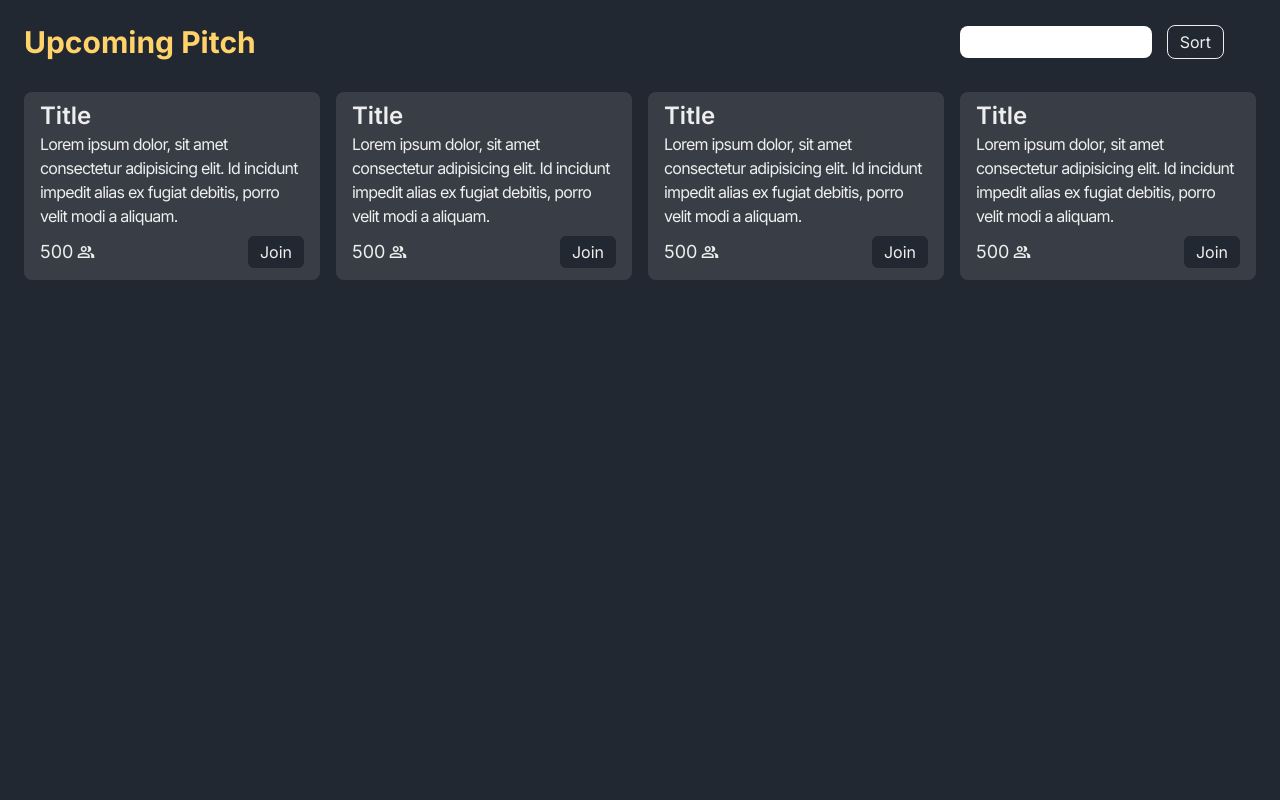
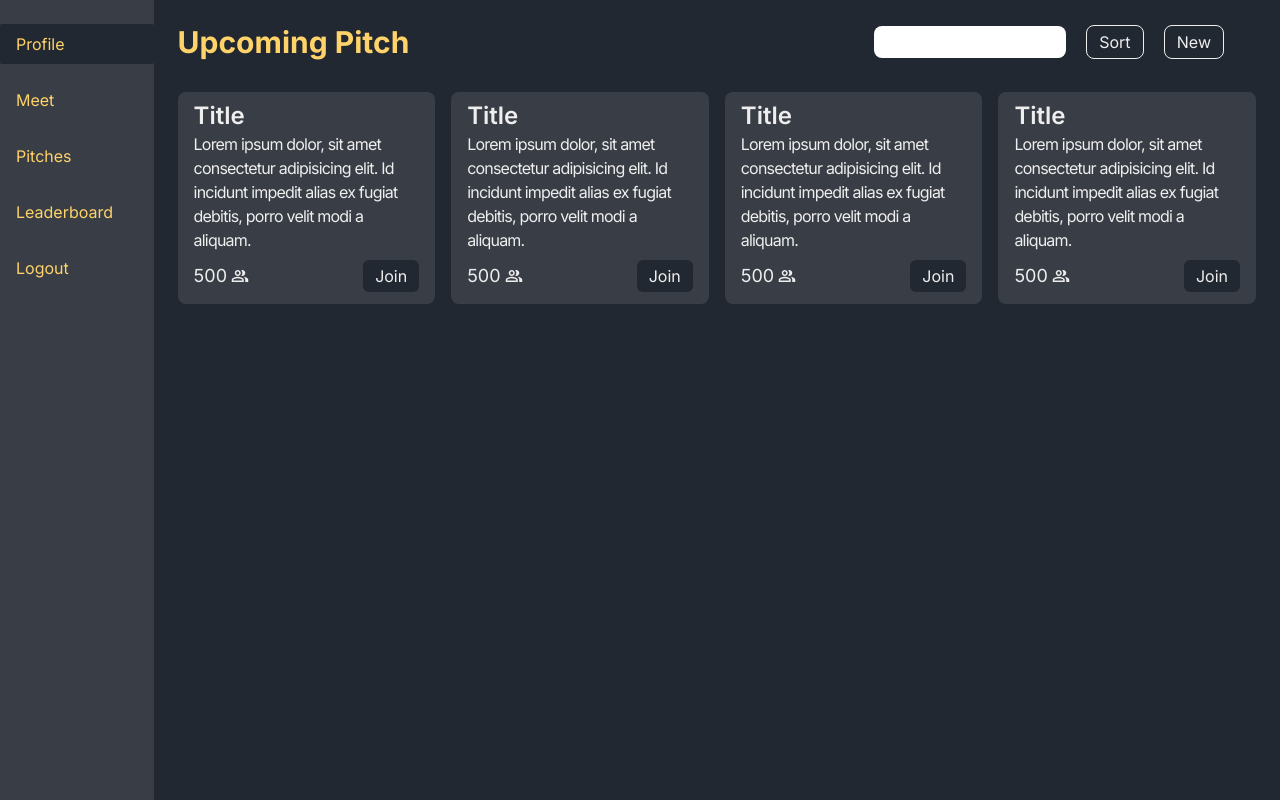
Before and after one commit to Hello-Utkarsh/ConvoBuddy, a Next.js app: page /pitches in a window 1280 px wide. Built offline with nearby package versions, Linux system fonts and the light colour scheme; no server answers.

Commit message:
changed file structure and added form for new pitch

```diff
--- a/app/dashboard/page.tsx
+++ b/app/(main)/dashboard/page.tsx
@@ -1,9 +1,9 @@
 'use client'
 import React from 'react'
-import Sidebar from '../components/Sidebar'
-import WordOfTheDay from '../components/WordOfTheDay'
-import Pitches from '../components/Pitches'
-import NoteCard from '../components/NoteCard'
+import Sidebar from '../../components/Sidebar'
+import WordOfTheDay from '../../components/WordOfTheDay'
+import Pitches from '../../components/Pitches'
+import NoteCard from '../../components/NoteCard'
 import { Doughnut } from 'react-chartjs-2'
 import { ArcElement, Chart } from 'chart.js'
 
@@ -18,16 +18,15 @@ const Page = () => {
   ]
 
   return (
-    <div className='flex'>
-      <Sidebar />
-      <div className='w-[63%] divide-y-4 divide-[#393E46] h-[100vh] overflow-y-auto'>
-        <div className='w-full py-8 px-4 flex items-center justify-around'>
+    <div className='flex ml-[12%]'>
+      <div className='divide-y-4 divide-[#393E46] w-full h-[100vh] overflow-y-auto'>
+        <div className='w-full py-8 px-4 flex items-center justify-around h-[50vh]'>
           <div className='flex flex-col w-6/12'>
-            <h1 className='text-[#FFD369] text-3xl font-medium'>Your Language Usage</h1>
-            <p className='text-[#EEEEEE]'>See how you&quot;ve been spending your time practicing different languages.</p>
+            <h1 className='text-[#FFD369] text-3xl font-medium'>Language Activity Report</h1>
+            <p className='text-[#EEEEEE]'>See how you&#39;ve been spending your time practicing different languages.</p>
           </div>
           <div className='h-fit w-fit'>
-            <Doughnut className='h-24'
+            <Doughnut className='h-32'
             data={{
               labels: [
                 'hello',
@@ -55,7 +54,7 @@ const Page = () => {
           </div>
         </div>
       </div>
-      <div className='flex flex-col w-[25%] h-[100vh] divide-y-4 divide-[#222831] bg-[#393E46]'>
+      <div className='flex flex-col w-[37%] h-[100vh] divide-y-4 divide-[#222831] bg-[#393E46]'>
         <WordOfTheDay />
         <Pitches />
       </div>
--- /dev/null
+++ b/app/(main)/layout.tsx
@@ -0,0 +1,17 @@
+import React from 'react'
+import Sidebar from '../components/Sidebar';
+
+const layout = ({
+    children,
+  }: Readonly<{
+    children: React.ReactNode;
+  }>) => {
+  return (
+    <div className='flex'>
+      <Sidebar />
+      {children}
+    </div>
+  )
+}
+
+export default layout
--- a/app/pitches/page.tsx
+++ b/app/(main)/pitches/page.tsx
@@ -1,18 +1,47 @@
-import React from 'react'
+'use client'
+import React, { useState } from 'react'
 import { MdOutlinePeopleAlt } from 'react-icons/md'
 
 const LeaderBoard = () => {
+  const [dropdown, setDropdown] = useState(false)
+  const [createDialog, setDialog] = useState(false)
+
   return (
-    <div className='flex flex-col p-2'>
+    <div className='flex flex-col p-2 w-[88%] ml-[12%]'>
       <div className='flex p-4 items-center justify-between'>
         <h1 className='text-3xl font-bold text-[#FFD369]'>Upcoming Pitch</h1>
-        <div className='flex w-[264px] justify-between items-center mr-8'>
+        <div className='flex w-[350px] justify-between items-center mr-8'>
           <input className='rounded-lg px-2 w-48 py-1' type="text" />
           <div className='flex flex-col'>
-            <p className='text-[#EEEEEE] px-3 py-1 border border-[#EEEEEE] rounded-lg hover:bg-[#393E46]'>Sort</p>
-            <div className='flex-col aria-checked:flex hidden absolute mt-10 bg-[#EEEEEE] px-1 rounded-md -ml-16 py-1' aria-checked='false'>
+            <button onClick={() => setDropdown(p => !p)} className='text-[#EEEEEE] px-3 py-1 border border-[#EEEEEE] rounded-lg hover:bg-[#393E46]'>Sort</button>
+            <div className='flex-col aria-checked:flex hidden absolute mt-10 bg-[#EEEEEE] px-1 rounded-lg -ml-16 py-1' aria-checked={dropdown}>
               <p className='hover:bg-[#393E46] hover:text-[#EEEEEE] px-3 rounded-md'>Date</p>
               <p className='hover:bg-[#393E46] hover:text-[#EEEEEE] px-3 rounded-md'>Participants</p>
+            </div>
+          </div>
+          <button onClick={() => setDialog(e => !e)} className='text-[#EEEEEE] px-3 py-1 border border-[#EEEEEE] rounded-lg hover:bg-[#393E46]'>New</button>
+          <div aria-checked={createDialog} className='absolute hidden top-1/2 left-1/2 -translate-x-1/2 -translate-y-1/2 h-fit min-w-[35vw] bg-[#393E46] aria-checked:flex flex-col text-[#eeeeee] border border-[#eeeeee] rounded-md py-4 px-4'>
+            <div className='flex flex-col pb-2'>
+              <label className='font-semibold mb-1' htmlFor="">Title</label>
+              <input className='rounded-lg px-2 w-48 text-[#222831]' type="text" />
+            </div>
+            <div className='flex flex-col pb-2'>
+              <label className='font-semibold mb-1' htmlFor="">Description</label>
+              <textarea className='rounded-lg px-2 h-20 text-[#222831]' />
+            </div>
+            <div className='flex justify-between pb-2 w-4/6'>
+              <span className='flex flex-col'>
+                <label className='mb-1' htmlFor="">Date</label>
+                <input className='rounded-lg px-1 text-[#222831]' type="date" />
+              </span>
+              <span className='flex flex-col'>
+                <label className='mb-1' htmlFor="">Time</label>
+                <input className='rounded-lg px-1 text-[#222831]' type="time" />
+              </span>
+            </div>
+            <div className='flex justify-between w-full'>
+              <button className='mt-4 bg-[#222831] px-3 py-1 rounded-md text-[#eeeeee] w-fit text-lg'>Submit</button>
+              <button onClick={() => setDialog(false)} className='mt-4 bg-[#222831] px-3 py-1 rounded-md text-[#eeeeee] w-fit text-lg'>close</button>
             </div>
           </div>
         </div>
--- a/app/components/Sidebar.tsx
+++ b/app/components/Sidebar.tsx
@@ -1,21 +1,31 @@
 'use client'
 import { useClerk } from '@clerk/nextjs'
 import { useRouter } from 'next/navigation'
-import React from 'react'
+import React, { useState } from 'react'
 
 const Sidebar = () => {
+    const [checked, setCheck] = useState('profile')
 
     const { signOut } = useClerk()
     const router = useRouter()
 
     return (
-        <div className='w-[12%] h-[100vh] bg-[#393E46] flex flex-col item-center'>
+        <div className='w-[12%] h-[100vh] bg-[#393E46] flex flex-col item-center fixed'>
             <div className='my-4 flex flex-col'>
-                <button className=' hover:bg-[#222831] text-start pl-4 text-[#FFD369] py-2 rounded-sm my-2'>Profile</button>
-                <button className=' hover:bg-[#222831] text-start pl-4 text-[#FFD369] py-2 rounded-sm my-2'>Meet</button>
-                <button onClick={() => router.push('/pitches')} className=' hover:bg-[#222831] text-start pl-4 text-[#FFD369] py-2 rounded-sm my-2'>Pitches</button>
-                <button onClick={() => router.push('/leaderboard')} className=' hover:bg-[#222831] text-start pl-4 text-[#FFD369] py-2 rounded-sm my-2'>Leaderboard</button>
-                <button onClick={() => signOut({redirectUrl: '/'}) } className=' hover:bg-[#222831] text-start pl-4 text-[#FFD369] py-2 rounded-sm my-2'>Logout</button>
+                <button aria-checked = {checked == 'profile' ? 'true' : 'false'} onClick={()=> {
+                    setCheck("profile")
+                    router.push('/dashboard')
+                }} className='aria-checked:bg-[#222831] hover:bg-[#222831] text-start pl-4 text-[#FFD369] py-2 rounded-sm my-2'>Profile</button>
+                <button aria-checked = {checked == 'meet' ? 'true' : 'false'} onClick={() => {
+                    setCheck("meet")
+                }} className='aria-checked:bg-[#222831] hover:bg-[#222831] text-start pl-4 text-[#FFD369] py-2 rounded-sm my-2'>Meet</button>
+                <button aria-checked = {checked == 'pitches' ? 'true' : 'false'} onClick={() => {
+                    setCheck("pitches")
+                    router.push('/pitches')}} className='aria-checked:bg-[#222831] hover:bg-[#222831] text-start pl-4 text-[#FFD369] py-2 rounded-sm my-2'>Pitches</button>
+                <button aria-checked = {checked == 'leaderboard' ? 'true' : 'false'} onClick={() => {
+                    setCheck("leaderboard")
+                    router.push('/leaderboard')}} className='aria-checked:bg-[#222831] hover:bg-[#222831] text-start pl-4 text-[#FFD369] py-2 rounded-sm my-2'>Leaderboard</button>
+                <button aria-checked = {checked == 'logout' ? 'true' : 'false'} onClick={() => signOut({redirectUrl: '/'}) } className='aria-checked:bg-[#222831] hover:bg-[#222831] text-start pl-4 text-[#FFD369] py-2 rounded-sm my-2'>Logout</button>
             </div>
         </div>
     )
--- a/app/layout.tsx
+++ b/app/layout.tsx
@@ -8,6 +8,7 @@ import {
   SignedOut,
   UserButton
 } from '@clerk/nextjs'
+import Sidebar from "./components/Sidebar";
 
 const inter = Inter({ subsets: ["latin"] });
 
--- a/package.json
+++ b/package.json
@@ -17,6 +17,7 @@
     "react": "^18",
     "react-chartjs-2": "^5.2.0",
     "react-dom": "^18",
+    "react-hook-form": "^7.52.0",
     "react-icons": "^5.2.1"
   },
   "devDependencies": {
--- a/tsconfig.json
+++ b/tsconfig.json
@@ -21,6 +21,6 @@
       "@/*": ["./*"]
     }
   },
-  "include": ["next-env.d.ts", "**/*.ts", "**/*.tsx", ".next/types/**/*.ts", "app/dashboard/page.tsx"],
+  "include": ["next-env.d.ts", "**/*.ts", "**/*.tsx", ".next/types/**/*.ts", "app/(main)/dashboard/page.tsx"],
   "exclude": ["node_modules"]
 }
```
Also changed, not shown: 1 other file (tests, documents, lock files or other folders).
